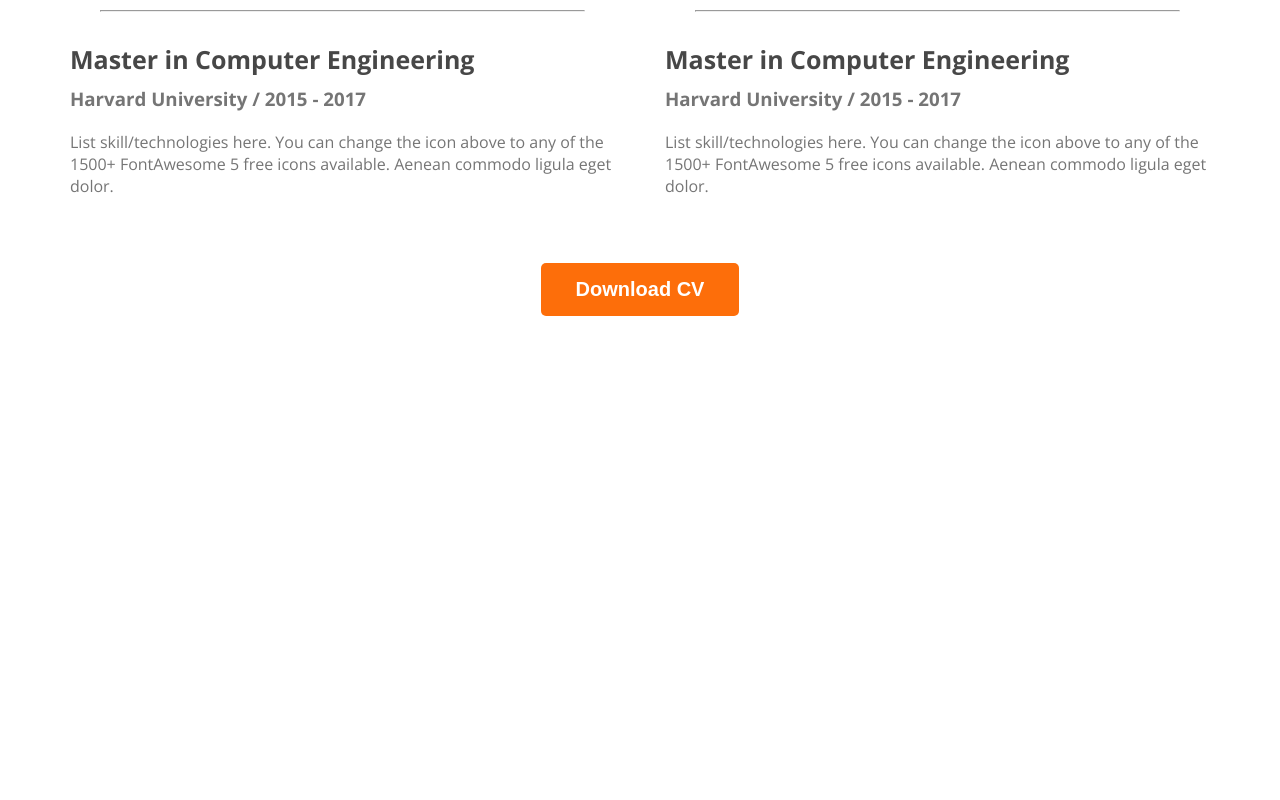
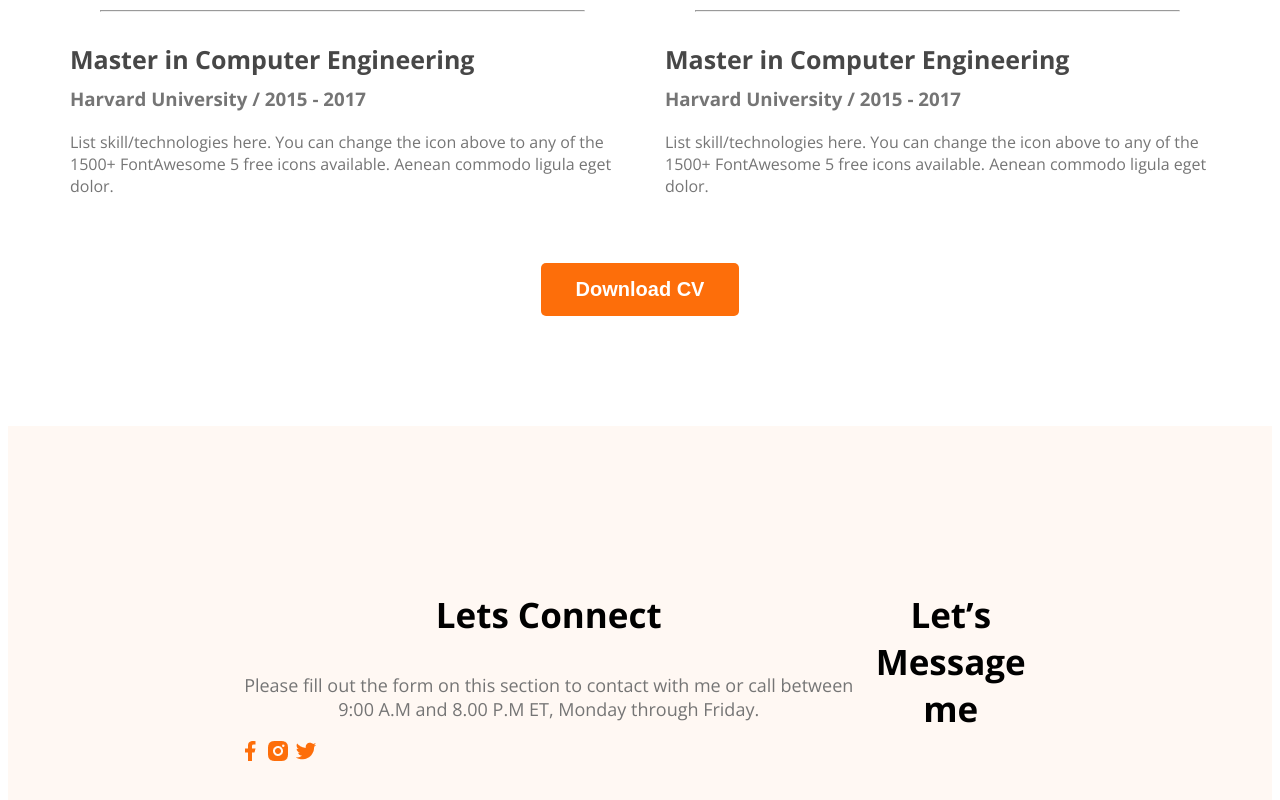
Before and after one commit to mamunshahriar/developer-portfolio, a plain HTML site: page index.html in a window 1280 px wide. Shown: the part 2975-3775 px from the top of the page. Before the commit the page ends 3299 px from the top, so only its background shows below. Drawn offline with nearby package versions, Linux system fonts and the light colour scheme.

Commit message:
footer title added

```diff
--- a/Styles/portfolio.css
+++ b/Styles/portfolio.css
@@ -214,3 +214,14 @@ main section {
     text-align: center;
     margin-top: 50px;
 }
+
+/* footer styles */
+
+footer{
+
+    display: flex;
+    background: #FFF8F3;
+    padding: 130px 230px;
+
+    margin-top: 110px;
+}
--- a/index.html
+++ b/index.html
@@ -175,6 +175,18 @@
 
     </main>
     <footer>
+        <div class="footer-column">
+            <h3 class="section-title">Lets Connect</h3>
+            <p class="section-description">Please fill out the form on this section to contact with me or call between 9:00 A.M and 8.00 P.M ET, Monday through Friday.</p>
+            <div class="social-links">
+                <a href=""><img src="images/icons/facebook.png" alt=""></a>
+                <a href=""><img src="images/icons/insta.png" alt=""></a>
+                <a href=""><img src="images/icons/twitter.png" alt=""></a>
+            </div>
+        </div>
+        <div class="footer-column">
+            <h3 class="section-title">Let’s Message me</h3>
+        </div>
 
     </footer>
 </body>
```
